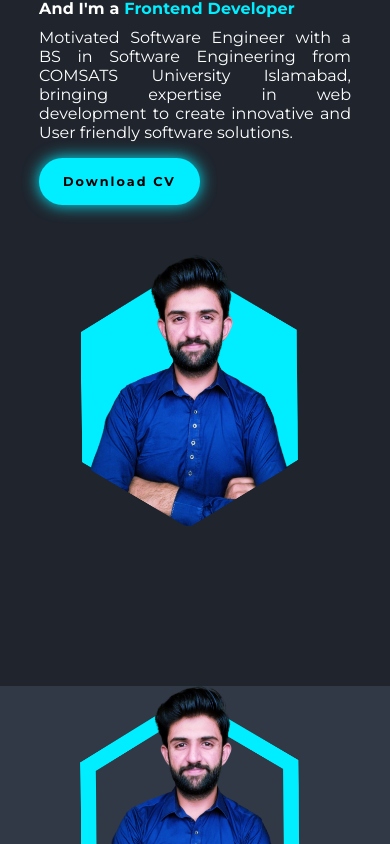
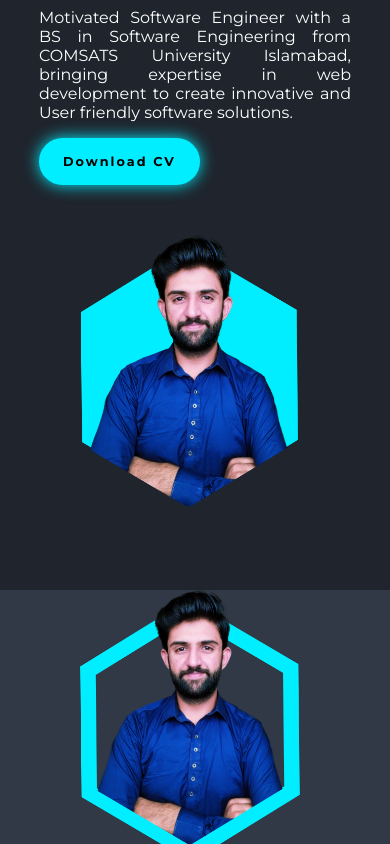
Before and after one commit to fahadrasool008/portfolio, a plain HTML site: page index.html in a window 390 px wide. Shown: the part 263-1107 px from the top of the page. Drawn offline with nearby package versions, Linux system fonts and the light colour scheme.

Commit message:
updated portfolio information

```diff
--- a/style.css
+++ b/style.css
@@ -522,12 +522,12 @@ footer {
     nav {
         padding: .7rem;
     }
-    .intro {
-        margin-top: 2rem;
-    }
     .intro,
     .about-me {
         flex-direction: column;
+    }
+    .intro, .contact-me {
+        min-height: 20vh;
     }
 
     .intro-image img,
@@ -577,11 +577,11 @@ footer {
 }
 
 @media (max-width: 744px) {
+    .intro, .contact-me {
+        min-height: 10vh;
+    }
     nav {
         padding: .6rem;
-    }
-    .intro {
-        margin-top: 1.9rem;
     }
     footer{
         height: 12vh;
@@ -598,8 +598,8 @@ footer {
 }
 
 @media (max-width: 445px) {
-    .intro {
-        margin-top: 1.7rem;
+    .intro, .contact-me {
+        min-height: 5vh;
     }
     nav {
         padding: .5rem;
@@ -610,8 +610,8 @@ footer {
 }
 
 @media (max-width: 405px) {
-    .intro {
-        margin-top: 1.5rem;
+    .intro, .contact-me {
+        min-height: 2vh;
     }
     nav {
         padding: .5rem;
@@ -629,8 +629,8 @@ footer {
 }
 
 @media (max-width: 280px) {
-    .intro {
-        margin-top: 1.3rem;
+    .intro, .contact-me {
+        min-height: 1vh;
     }
     footer p{
         font-size: .5rem;
@@ -641,8 +641,8 @@ footer {
 }
 
 @media (max-width: 325px) {
-    .intro {
-        margin-top: 1.2rem;
+    .intro, .contact-me {
+        min-height: 2vh;
     }
     nav {
         padding: .4rem;
@@ -653,9 +653,6 @@ footer {
 }
 
 @media (max-width: 325px) {
-    .intro {
-        margin-top: 1.1rem;
-    }
     nav {
         padding: .2rem;
     }
```
